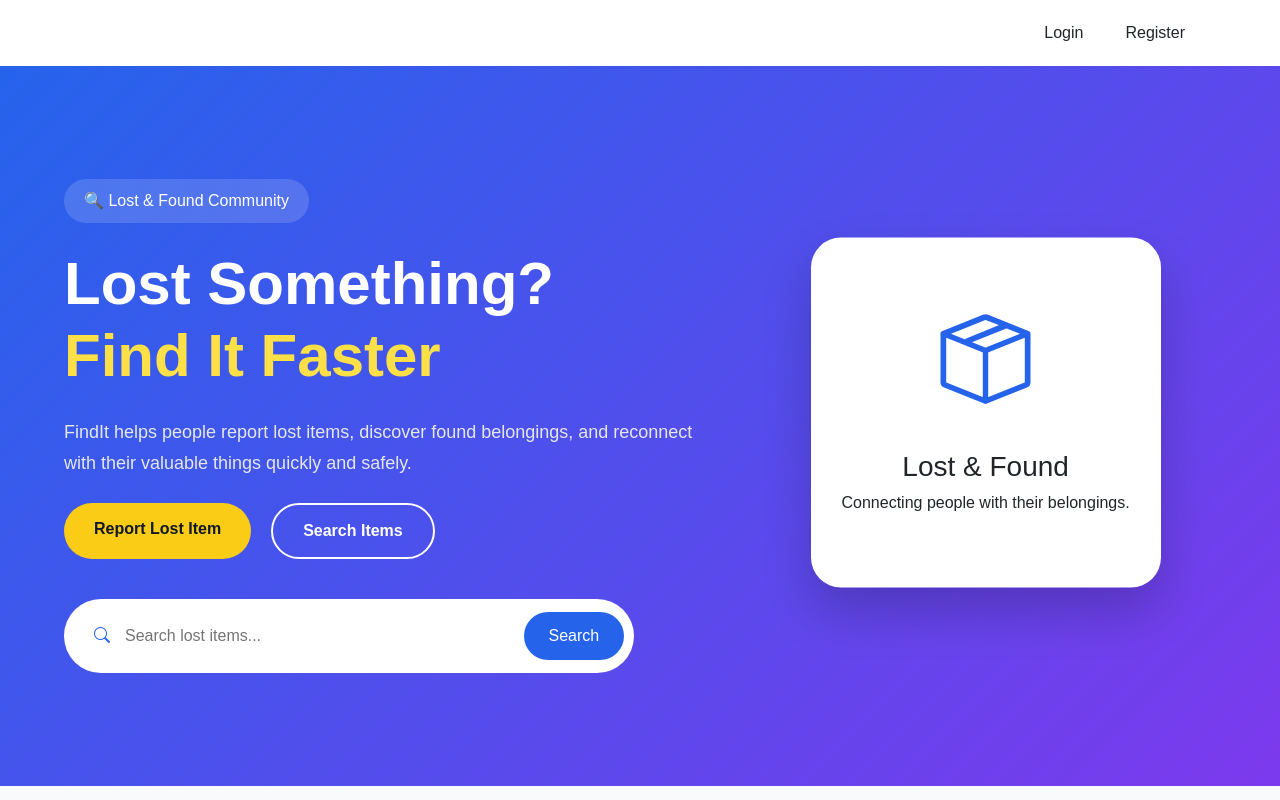
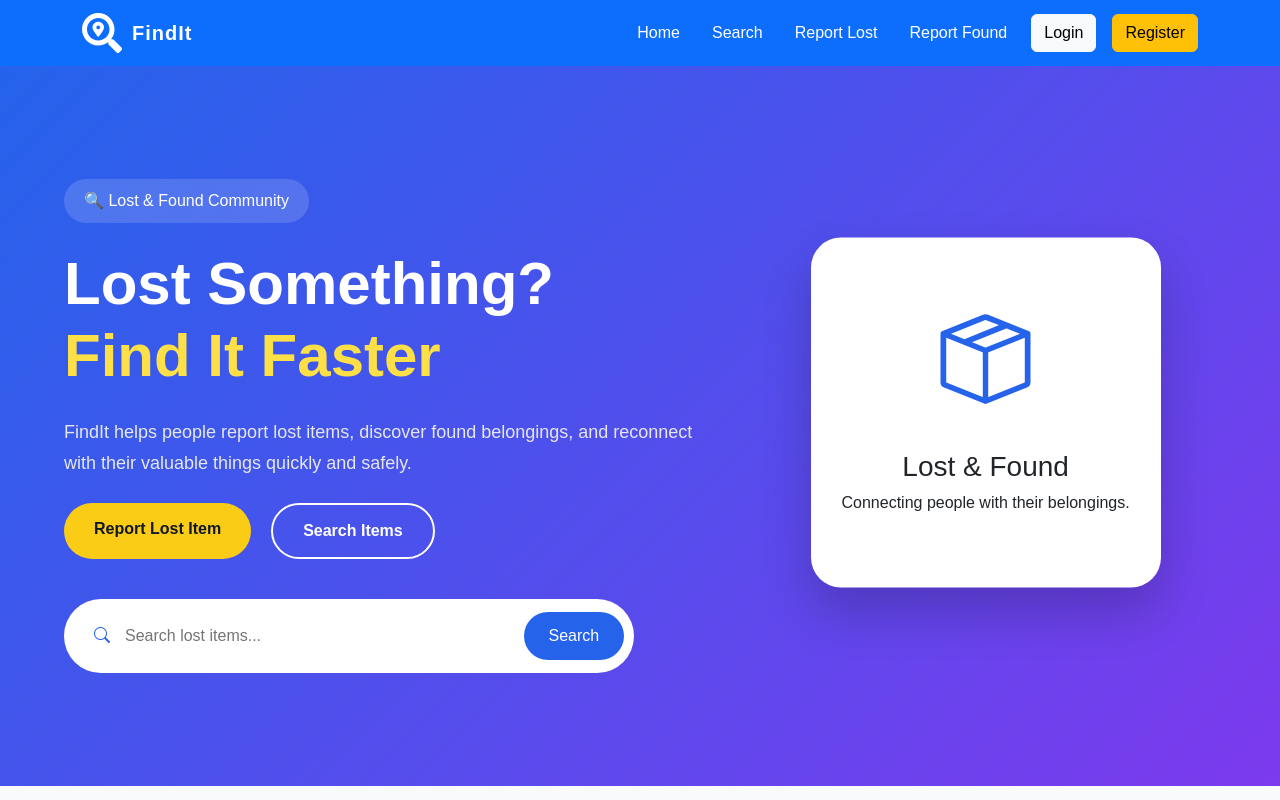
Before and after one commit to cssanchinamugade-lgtm/FindIt, a React app in the folder findit/frontend/: page / in a window 1280 px wide. Shown: the top 800 px of the page. Built offline with nearby package versions, Linux system fonts and the light colour scheme; no server answers; the HTML template or start-up script is replaced by a standard one.

Commit message:
Fixed navbar

```diff
--- a/findit/frontend/src/components/Navbar.jsx
+++ b/findit/frontend/src/components/Navbar.jsx
@@ -1,141 +1,229 @@
 import { Link, useNavigate } from "react-router-dom";
 import { useState, useEffect } from "react";
-import { FaSearchLocation, FaUserCircle } from "react-icons/fa";
+import { FaSearchLocation } from "react-icons/fa";
 import "./Navbar.css";
 
 function Navbar() {
+
     const navigate = useNavigate();
 
-  const [user, setUser] = useState(
-    JSON.parse(localStorage.getItem("user"))
+    const [user, setUser] = useState(null);
+
+    useEffect(() => {
+
+        const storedUser = localStorage.getItem("user");
+
+        if (storedUser) {
+
+            setUser(
+                JSON.parse(storedUser)
             );
 
-  useEffect(() => {
-    const syncUser = () => {
-      setUser(JSON.parse(localStorage.getItem("user")));
-    };
+        }
 
-    window.addEventListener("storage", syncUser);
-
-    syncUser();
-
-    return () => {
-      window.removeEventListener("storage", syncUser);
-    };
     }, []);
 
     const logout = () => {
+
         localStorage.removeItem("user");
         localStorage.removeItem("token");
 
         setUser(null);
 
-    navigate("/", { replace: true });
+        navigate("/login");
 
-    window.location.reload();
     };
 
     return (
-    <nav className="navbar navbar-expand-lg navbar-dark">
+
+        <nav className="navbar navbar-expand-lg navbar-dark bg-primary">
+
             <div className="container">
 
-        <Link className="navbar-brand logo" to="/">
-          <FaSearchLocation className="logo-icon" />
-          <span>FindIt</span>
+                {/* LOGO */}
+
+                <Link
+                    className="navbar-brand logo"
+                    to="/"
+                >
+
+                    <FaSearchLocation
+                        className="logo-icon"
+                    />
+
+                    <span>
+                        FindIt
+                    </span>
+
                 </Link>
 
+                {/* Mobile Toggle */}
+
                 <button
+
                     className="navbar-toggler"
+
                     type="button"
+
                     data-bs-toggle="collapse"
+
                     data-bs-target="#navbarMenu"
+
                 >
+
                     <span className="navbar-toggler-icon"></span>
+
                 </button>
 
                 <div
                     className="collapse navbar-collapse"
                     id="navbarMenu"
                 >
+
                     <ul className="navbar-nav ms-auto align-items-center gap-3">
 
+                        <li className="nav-item">
+
+                            <Link
+                                className="nav-link"
+                                to="/"
+                            >
+
+                                Home
+
+                            </Link>
+
+                        </li>
+
+                        <li className="nav-item">
+
+                            <Link
+                                className="nav-link"
+                                to="/search"
+                            >
+
+                                Search
+
+                            </Link>
+
+                        </li>
+
+                        <li className="nav-item">
+
+                            <Link
+                                className="nav-link"
+                                to="/report-lost"
+                            >
+
+                                Report Lost
+
+                            </Link>
+
+                        </li>
+
+                        <li className="nav-item">
+
+                            <Link
+                                className="nav-link"
+                                to="/report-found"
+                            >
+
+                                Report Found
+
+                            </Link>
+
+                        </li>
+
+                        {
+
+                            user ?
+
+                                <>
+
                                     <li>
-              <Link className="nav-link" to="/">
-                Home
+
+                                        <Link
+
+                                            className="btn btn-light profile-btn"
+
+                                            to="/profile"
+
+                                        >
+
+                                            Profile
+
                                         </Link>
+
                                     </li>
 
                                     <li>
-              <Link className="nav-link" to="/search">
-                Search
+
+                                        <button
+
+                                            className="btn btn-danger"
+
+                                            onClick={logout}
+
+                                        >
+
+                                            Logout
+
+                                        </button>
+
+                                    </li>
+
+                                </>
+
+                                :
+
+                                <>
+
+                                    <li>
+
+                                        <Link
+
+                                            className="btn btn-light"
+
+                                            to="/login"
+
+                                        >
+
+                                            Login
+
                                         </Link>
+
                                     </li>
 
                                     <li>
-              <Link className="nav-link" to="/report-lost">
-                Report Lost
+
+                                        <Link
+
+                                            className="btn btn-warning"
+
+                                            to="/register"
+
+                                        >
+
+                                            Register
+
                                         </Link>
+
                                     </li>
 
-            <li>
-              <Link className="nav-link" to="/report-found">
-                Report Found
-              </Link>
-            </li>
+                                </>
 
-            {user ? (
-              <>
-                <li>
-                  <Link className="nav-link" to="/myreports">
-                    My Reports
-                  </Link>
-                </li>
-
-                <li className="user-info">
-                  <FaUserCircle className="user-icon" />
-
-                  <span>
-                    {user.name}
-                  </span>
-                </li>
-
-                <li>
-                  <button
-                    className="btn logout-btn"
-                    onClick={logout}
-                  >
-                    Logout
-                  </button>
-                </li>
-              </>
-            ) : (
-              <>
-                <li>
-                  <Link
-                    className="btn login-btn"
-                    to="/login"
-                  >
-                    Login
-                  </Link>
-                </li>
-
-                <li>
-                  <Link
-                    className="btn register-btn"
-                    to="/register"
-                  >
-                    Register
-                  </Link>
-                </li>
-              </>
-            )}
+                        }
 
                     </ul>
+
                 </div>
 
             </div>
+
         </nav>
+
     );
+
 }
 
 export default Navbar;
```
Lines whose indentation alone changed are shown as unchanged.
